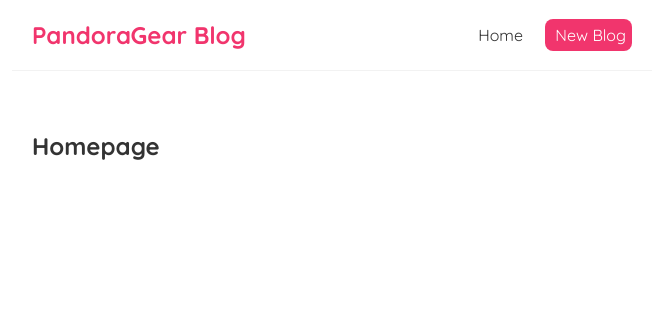
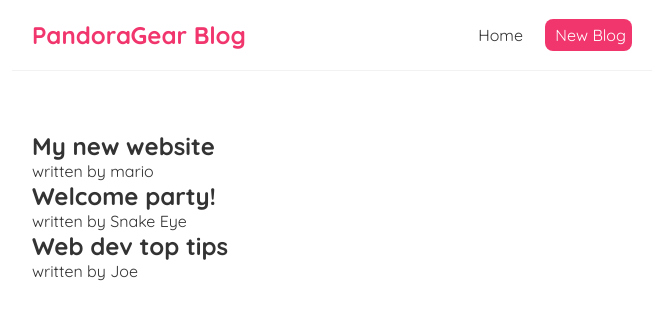
Before and after one commit to andydangit/Ninja-Modern-React, a React (Create React App) app: page / in a window 1280 px wide. Shown: the top 320 px of the page, without its empty margins (308-971 px from the left). Built offline with nearby package versions, Linux system fonts and the light colour scheme.

Commit message:
Add useState for outputting list

```diff
--- a/src/Component/pages/Home.js
+++ b/src/Component/pages/Home.js
@@ -3,9 +3,20 @@
 
 const  Home = () => {
 
+const [blogs, setBlogs] = useState([
+    { title: 'My new website', body: 'lorem ipsum...', author: 'mario', id: 1},
+    { title: 'Welcome party!', body: 'lorem ipsum...', author: 'Snake Eye', id: 2},
+    { title: 'Web dev top tips', body: 'lorem ipsum...', author: 'Joe', id: 3}
+]);
+
     return (
         <div className="home">
-            <h2> Homepage</h2>
+            {blogs.map((blog) => (
+                <div className="blog-preview" key={blog.id}>
+                    <h2> {blog.title } </h2>
+                    <p> written by {blog.author} </p>
+                     </div>
+            ))}
         </div>
     );
 }
```
